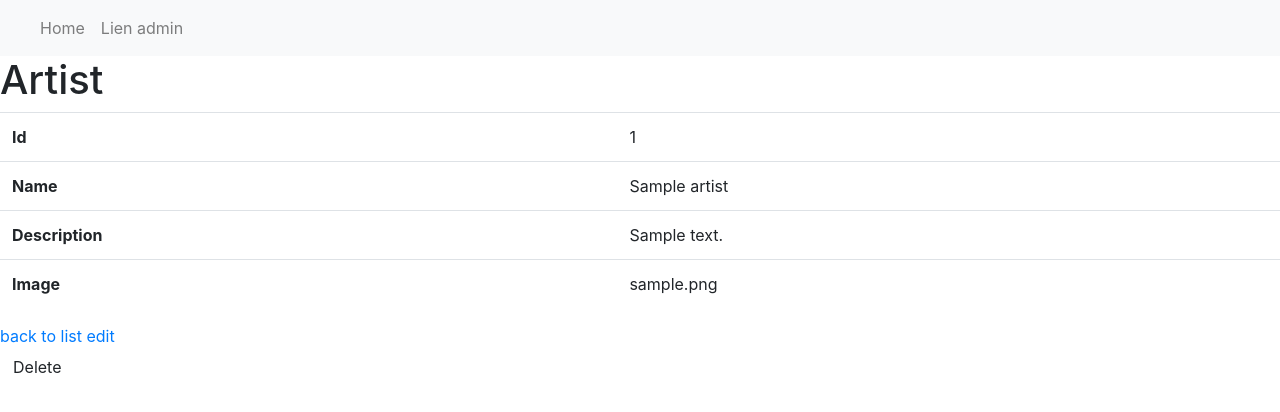
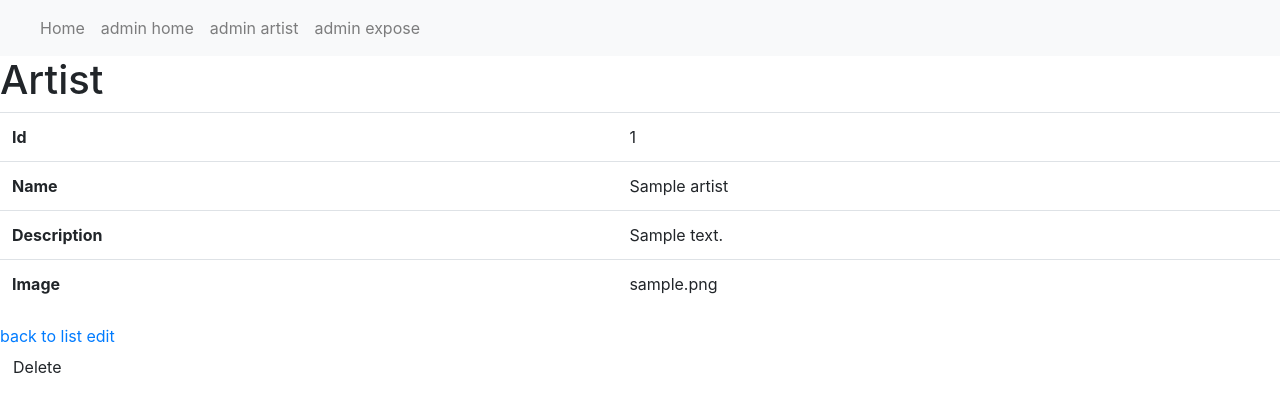
Before and after one commit to Abye37/wildcircus, a Symfony app: template templates/artist/show.html.twig in a window 1280 px wide. Shown: the top 412 px of the page. Run offline with Twig, Linux system fonts and the light colour scheme; the template is opened without the code that fills it: most values are stand-ins (such as "Sample title", 1, 10 or a date in 2020); some libraries are stand-ins or nearby versions.

Commit message:
navbarcompleted with link admin for demo

```diff
--- a/templates/navbar.html.twig
+++ b/templates/navbar.html.twig
@@ -10,7 +10,13 @@
         <a class="nav-link" href={{ '/' }}>Home</a>
       </li>
       <li class="nav-item">
-        <a class="nav-link" href="#">Lien admin</a>
+        <a class="nav-link" href={{ '/home'}}>admin home</a>
+      </li>
+      <li class="nav-item">
+        <a class="nav-link" href={{ '/artist'}}>admin artist</a>
+      </li>
+            <li class="nav-item">
+        <a class="nav-link" href={{ '/expose'}}>admin expose</a>
       </li>
     </ul>
   </div>
```
